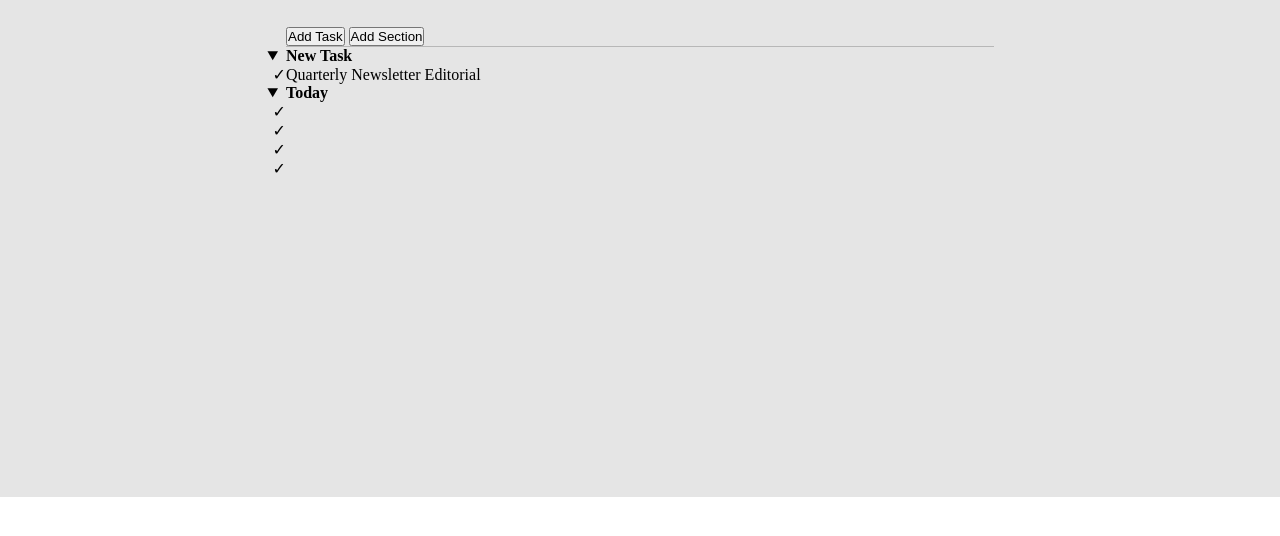
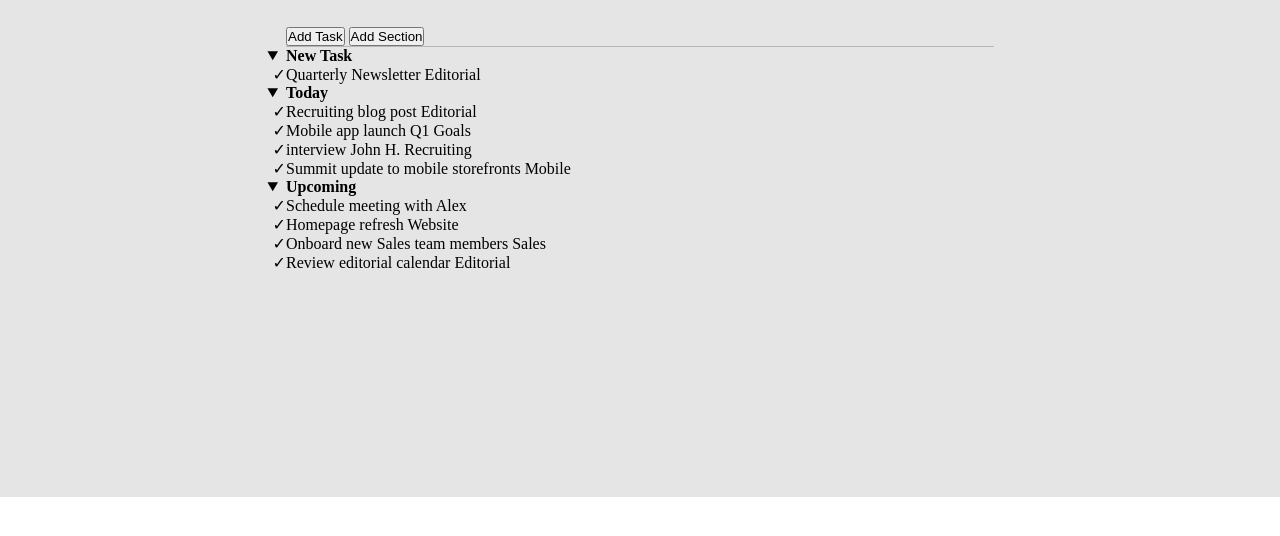
Before and after one commit to Vbortone99/html-css-toboolist, a plain HTML site: page index.html in a window 1280 px wide. Shown: the part 76-612 px from the top of the page. Drawn offline with Linux system fonts and the light colour scheme.

Commit message:
Added lists v1.0

```diff
--- a/index.html
+++ b/index.html
@@ -27,10 +27,19 @@
                 <ul>
                     <li><strong>Today</strong></li>
                     <ul>
-                        <li class="verified"></li>
-                        <li class="verified"></li>
-                        <li class="verified"></li>
-                        <li class="verified"></li>
+                        <li class="verified">Recruiting blog post <span class="badge">Editorial</span></li>
+                        <li class="verified">Mobile app launch <span class="badge">Q1 Goals</span></li>
+                        <li class="verified">interview John H. <span class="badge">Recruiting</span></li>
+                        <li class="verified">Summit update to mobile storefronts <span class="badge">Mobile</span></li>
+                    </ul>
+                </ul>
+                <ul>
+                    <li><strong>Upcoming</strong></li>
+                    <ul>
+                        <li class="verified">Schedule meeting with Alex</li>
+                        <li class="verified">Homepage refresh <span class="badge">Website</span></li>
+                        <li class="verified">Onboard new Sales team members <span class="badge">Sales</span></li>
+                        <li class="verified">Review editorial calendar <span class="badge">Editorial</span></li>
                     </ul>
                 </ul>
             </div>
```
